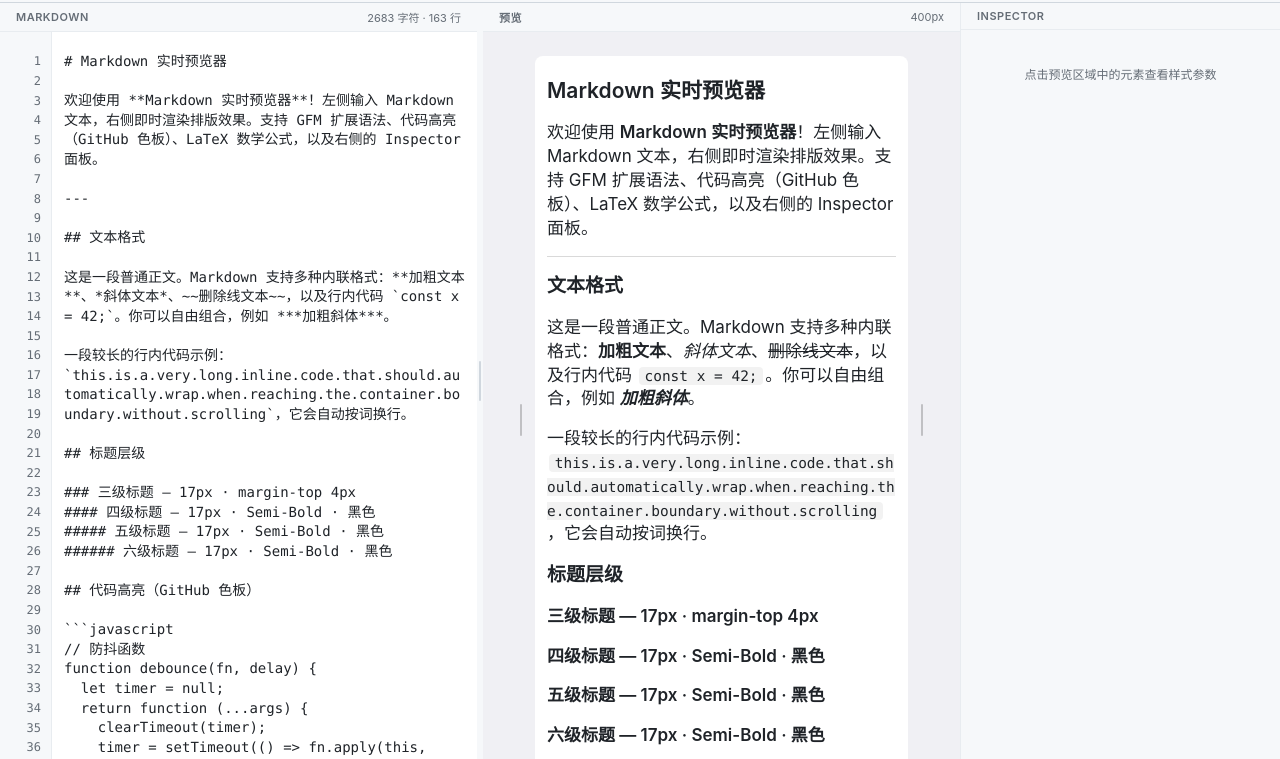
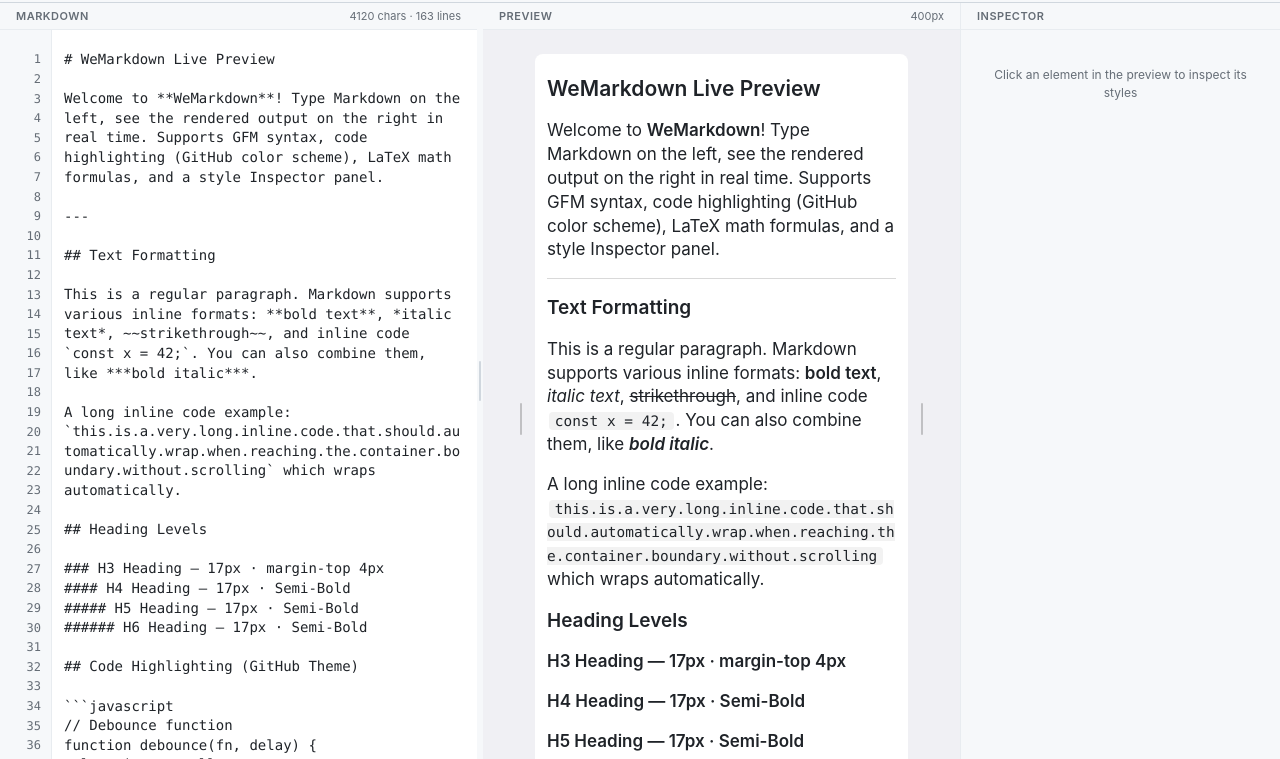
Before and after one commit to lincyin/wemarkdown, a plain HTML site: page index.html in a window 1280 px wide. Shown: the part 41-800 px from the top of the page. Drawn offline with nearby package versions, Linux system fonts and the light colour scheme.

Commit message:
Replace all Chinese content with English

````diff
--- a/app.js
+++ b/app.js
@@ -17,23 +17,18 @@
 
   var isDragging = false;
 
-  // ===== marked =====
   marked.setOptions({ breaks: true, gfm: true });
 
-  // ===== LaTeX 渲染 =====
   function renderLatex() {
-    // 块级公式 $$...$$
     var blocks = preview.querySelectorAll('p, li');
     for (var i = 0; i < blocks.length; i++) {
       var el = blocks[i];
       var html = el.innerHTML;
-      // 块级 $$...$$
       html = html.replace(/\$\$([^$]+?)\$\$/g, function(_, tex) {
         try {
           return '<div class="katex-display">' + katex.renderToString(tex.trim(), { displayMode: true, throwOnError: false }) + '</div>';
         } catch(e) { return _; }
       });
-      // 行内 $...$
       html = html.replace(/\$([^$\n]+?)\$/g, function(_, tex) {
         try {
           return '<span class="katex-inline">' + katex.renderToString(tex.trim(), { displayMode: false, throwOnError: false }) + '</span>';
@@ -43,9 +38,7 @@
     }
   }
 
-  // ===== 后处理 =====
   function postProcess() {
-    // 代码高亮
     var blocks = preview.querySelectorAll('pre code');
     for (var i = 0; i < blocks.length; i++) {
       var block = blocks[i];
@@ -61,28 +54,21 @@
         pre.insertBefore(label, pre.firstChild);
       }
     }
-    // LaTeX
     if (typeof katex !== 'undefined') { renderLatex(); }
-    // 包裹表格并设置蒙版
     wrapTables();
     updateTableMaxWidth();
-    // 列表序号宽度自适应
     adjustListWidths();
   }
 
-  /** 动态调整每个列表的序号宽度 */
   function adjustListWidths() {
-    // 1em ≈ 1 位数字宽度（tabular-nums）
-    var oneDigit = '1.2em';   // "9."
-    var twoDigit = '1.8em';   // "99."
-    var threeDigit = '2.4em'; // "999."
+    var oneDigit = '1.2em';
+    var twoDigit = '1.8em';
+    var threeDigit = '2.4em';
 
-    // 处理所有 ol
     var ols = preview.querySelectorAll('ol');
     for (var i = 0; i < ols.length; i++) {
       var ol = ols[i];
       var count = 0;
-      // 只计算直接子 li
       var children = ol.children;
       for (var c = 0; c < children.length; c++) {
         if (children[c].tagName === 'LI') count++;
@@ -91,20 +77,13 @@
       if (count >= 100) numWidth = threeDigit;
       else if (count >= 10) numWidth = twoDigit;
       else numWidth = oneDigit;
-
       ol.style.setProperty('--ol-num-width', numWidth);
-
-      // 处理同级的 ul（兄弟列表）：bullet 宽度始终与 1 位数字对齐
-      // 但混排时无序列表的 padding-left 需要与有序列表对齐
-      // 通过给父容器设置变量
     }
 
-    // 处理混排场景：查找相邻的 ul 和 ol
     var allLists = preview.querySelectorAll('ul, ol');
     for (var j = 0; j < allLists.length; j++) {
       var list = allLists[j];
       if (list.tagName === 'UL') {
-        // 检查是否有相邻的 ol 兄弟
         var sibling = list.previousElementSibling;
         while (sibling && sibling.tagName !== 'OL' && sibling.tagName !== 'UL') {
           sibling = sibling.previousElementSibling;
@@ -113,22 +92,17 @@
         while (nextSib && nextSib.tagName !== 'OL' && nextSib.tagName !== 'UL') {
           nextSib = nextSib.nextElementSibling;
         }
-
-        // 找到相邻 ol 的 num-width
         var adjacentOl = null;
         if (sibling && sibling.tagName === 'OL') adjacentOl = sibling;
         else if (nextSib && nextSib.tagName === 'OL') adjacentOl = nextSib;
 
         if (adjacentOl) {
           var olWidth = adjacentOl.style.getPropertyValue('--ol-num-width') || oneDigit;
-          // ul bullet 始终与个位数字对齐，但需要占据与 ol 相同的总宽度
-          // bullet 本身的宽度 = oneDigit，但 min-width 设为 olWidth（多出的空间在左侧留白）
           list.style.setProperty('--ul-bullet-width', olWidth);
         } else {
           list.style.setProperty('--ul-bullet-width', oneDigit);
         }
 
-        // 嵌套的 ul 也用父 ol 的宽度
         var parentLi = list.parentElement;
         if (parentLi && parentLi.tagName === 'LI') {
           var parentList = parentLi.parentElement;
@@ -145,22 +119,15 @@
     var tables = preview.querySelectorAll('table');
     for (var i = 0; i < tables.length; i++) {
       var table = tables[i];
-      // 避免重复包裹
       if (table.parentElement.classList.contains('table-scroll')) continue;
-
       var wrapper = document.createElement('div');
       wrapper.className = 'table-wrapper';
       var scroll = document.createElement('div');
       scroll.className = 'table-scroll';
-
       table.parentNode.insertBefore(wrapper, table);
       wrapper.appendChild(scroll);
       scroll.appendChild(table);
-
-      // 初始检测蒙版
       checkTableShadow(wrapper, scroll);
-
-      // 滚动时更新蒙版
       (function(w, s) {
         s.addEventListener('scroll', function() { checkTableShadow(w, s); });
       })(wrapper, scroll);
@@ -171,19 +138,10 @@
     var sl = scroll.scrollLeft;
     var sw = scroll.scrollWidth;
     var cw = scroll.clientWidth;
-
-    // 左侧有隐藏内容
-    if (sl > 1) {
-      wrapper.classList.add('shadow-left');
-    } else {
-      wrapper.classList.remove('shadow-left');
-    }
-    // 右侧有隐藏内容
-    if (sw - sl - cw > 1) {
-      wrapper.classList.add('shadow-right');
-    } else {
-      wrapper.classList.remove('shadow-right');
-    }
+    if (sl > 1) wrapper.classList.add('shadow-left');
+    else wrapper.classList.remove('shadow-left');
+    if (sw - sl - cw > 1) wrapper.classList.add('shadow-right');
+    else wrapper.classList.remove('shadow-right');
   }
 
   function updateTableMaxWidth() {
@@ -193,7 +151,6 @@
     for (var i = 0; i < cells.length; i++) {
       cells[i].style.maxWidth = maxCol + 'px';
     }
-    // 重新检测蒙版
     var wrappers = preview.querySelectorAll('.table-wrapper');
     for (var j = 0; j < wrappers.length; j++) {
       var scroll = wrappers[j].querySelector('.table-scroll');
@@ -210,7 +167,7 @@
   }
 
   function updateCharCount(text) {
-    charCount.textContent = text.length + ' 字符 · ' + text.split('\n').length + ' 行';
+    charCount.textContent = text.length + ' chars \u00B7 ' + text.split('\n').length + ' lines';
   }
 
   function showToast(msg) {
@@ -219,7 +176,6 @@
     setTimeout(function() { toastEl.classList.remove('show'); }, 2000);
   }
 
-  // ===== 行号 =====
   function updateLineNumbers() {
     var lines = editor.value.split('\n').length;
     var html = '';
@@ -236,7 +192,6 @@
     lineNumbers.scrollTop = editor.scrollTop;
   }
 
-  // ===== 编辑器 =====
   var renderTimer = null;
   editor.addEventListener('input', function() {
     clearTimeout(renderTimer);
@@ -252,7 +207,6 @@
     }
   });
 
-  // ===== 同步滚动 =====
   var eSc = false, pSc = false;
   editor.addEventListener('scroll', function() {
     syncLineNumberScroll();
@@ -268,7 +222,6 @@
     requestAnimationFrame(function() { pSc = false; });
   });
 
-  // ===== 编辑区/预览区 分隔拖拽 =====
   divider.addEventListener('mousedown', function(e) {
     e.preventDefault(); isDragging = true; divider.classList.add('active');
     document.body.style.cursor = 'col-resize'; document.body.style.userSelect = 'none';
@@ -289,7 +242,6 @@
     document.removeEventListener('mouseup', endDrag);
   }
 
-  // ===== 卡片宽度拖拽 =====
   var isCardDrag = false;
   function startCard(e) {
     e.preventDefault(); e.stopPropagation(); isCardDrag = true;
@@ -318,7 +270,6 @@
     document.removeEventListener('mouseup', endCard);
   }
 
-  // ===== 主题 =====
   var sunIcon = themeToggle.querySelector('.sun-icon');
   var moonIcon = themeToggle.querySelector('.moon-icon');
   function setTheme(dark) {
@@ -336,7 +287,6 @@
   var saved = localStorage.getItem('md-theme');
   if (saved === 'dark' || (!saved && window.matchMedia('(prefers-color-scheme: dark)').matches)) setTheme(true);
 
-  // ===== Inspector =====
   var highlightedEl = null;
   var activeLineNum = null;
 
@@ -354,7 +304,7 @@
     if (!preview.contains(e.target)) {
       if (highlightedEl) { highlightedEl.classList.remove('inspector-highlight'); highlightedEl = null; }
       clearSourceArrow();
-      inspectorContent.innerHTML = '<div class="inspector-placeholder">点击预览区域中的元素查看样式参数</div>';
+      inspectorContent.innerHTML = '<div class="inspector-placeholder">Click an element in the preview to inspect its styles</div>';
     }
   });
 
@@ -363,7 +313,6 @@
   }
 
   function highlightSourceLine(el) {
-    // 尝试通过文本内容在源码中查找对应行
     var text = el.textContent.trim();
     if (!text) return;
     var lines = editor.value.split('\n');
@@ -372,7 +321,6 @@
     for (var i = 0; i < lines.length; i++) {
       if (lines[i].indexOf(searchStr) !== -1) { bestLine = i; break; }
     }
-    // 模糊匹配：取前 10 个字符
     if (bestLine === -1) {
       searchStr = text.substring(0, Math.min(10, text.length));
       for (var j = 0; j < lines.length; j++) {
@@ -394,7 +342,7 @@
     var cls = el.className ? el.className.replace('inspector-highlight','').trim() : '';
     var h = '<span class="inspector-tag">&lt;' + tag + '&gt;</span>';
     if (cls) h += '<div style="font-size:10px;color:var(--text-secondary);margin-bottom:10px">.' + cls.split(' ').join(' .') + '</div>';
-    h += sec('排版', [
+    h += sec('Typography', [
       ['font-family', shortFont(cs.fontFamily)],
       ['font-size', cs.fontSize],
       ['font-weight', cs.fontWeight],
@@ -404,11 +352,11 @@
       ['text-transform', cs.textTransform !== 'none' ? cs.textTransform : null],
       ['font-variant-numeric', cs.fontVariantNumeric !== 'normal' ? cs.fontVariantNumeric : null]
     ]);
-    h += sec('颜色', [
+    h += sec('Color', [
       ['color', cs.color, true],
       ['background', cs.backgroundColor !== 'rgba(0, 0, 0, 0)' ? cs.backgroundColor : null, true]
     ]);
-    h += sec('盒模型', [
+    h += sec('Box Model', [
       ['width', Math.round(el.offsetWidth) + 'px'],
       ['height', Math.round(el.offsetHeight) + 'px'],
       ['padding', cs.padding],
@@ -416,7 +364,7 @@
       ['border', cs.borderWidth !== '0px' ? cs.border : null],
       ['border-radius', cs.borderRadius !== '0px' ? cs.borderRadius : null]
     ]);
-    h += sec('显示', [
+    h += sec('Display', [
       ['display', cs.display],
       ['position', cs.position !== 'static' ? cs.position : null],
       ['overflow', cs.overflow !== 'visible' ? cs.overflow : null]
@@ -442,31 +390,30 @@
     return c > 1 ? first + ' +' + (c-1) : first;
   }
 
-  // ===== 示例内容 =====
   var defaultContent = [
-    '# Markdown 实时预览器',
+    '# WeMarkdown Live Preview',
     '',
-    '欢迎使用 **Markdown 实时预览器**！左侧输入 Markdown 文本，右侧即时渲染排版效果。支持 GFM 扩展语法、代码高亮（GitHub 色板）、LaTeX 数学公式，以及右侧的 Inspector 面板。',
+    'Welcome to **WeMarkdown**! Type Markdown on the left, see the rendered output on the right in real time. Supports GFM syntax, code highlighting (GitHub color scheme), LaTeX math formulas, and a style Inspector panel.',
     '',
     '---',
     '',
-    '## 文本格式',
+    '## Text Formatting',
     '',
-    '这是一段普通正文。Markdown 支持多种内联格式：**加粗文本**、*斜体文本*、~~删除线文本~~，以及行内代码 `const x = 42;`。你可以自由组合，例如 ***加粗斜体***。',
+    'This is a regular paragraph. Markdown supports various inline formats: **bold text**, *italic text*, ~~strikethrough~~, and inline code `const x = 42;`. You can also combine them, like ***bold italic***.',
     '',
-    '一段较长的行内代码示例：`this.is.a.very.long.inline.code.that.should.automatically.wrap.when.reaching.the.container.boundary.without.scrolling`，它会自动按词换行。',
+    'A long inline code example: `this.is.a.very.long.inline.code.that.should.automatically.wrap.when.reaching.the.container.boundary.without.scrolling` which wraps automatically.',
     '',
-    '## 标题层级',
+    '## Heading Levels',
     '',
-    '### 三级标题 — 17px · margin-top 4px',
-    '#### 四级标题 — 17px · Semi-Bold · 黑色',
-    '##### 五级标题 — 17px · Semi-Bold · 黑色',
-    '###### 六级标题 — 17px · Semi-Bold · 黑色',
+    '### H3 Heading \u2014 17px \u00B7 margin-top 4px',
+    '#### H4 Heading \u2014 17px \u00B7 Semi-Bold',
+    '##### H5 Heading \u2014 17px \u00B7 Semi-Bold',
+    '###### H6 Heading \u2014 17px \u00B7 Semi-Bold',
     '',
-    '## 代码高亮（GitHub 色板）',
+    '## Code Highlighting (GitHub Theme)',
     '',
     '```javascript',
-    '// 防抖函数',
+    '// Debounce function',
     'function debounce(fn, delay) {',
     '  let timer = null;',
     '  return function (...args) {',
@@ -485,7 +432,7 @@
     '',
     '@lru_cache(maxsize=None)',
     'def fibonacci(n: int) -> int:',
-    '    """递归计算斐波那契数列"""',
+    '    """Recursively compute Fibonacci numbers with caching"""',
     '    if n <= 1:',
     '        return n',
     '    return fibonacci(n - 1) + fibonacci(n - 2)',
@@ -504,112 +451,111 @@
     '}',
     '```',
     '',
-    '## LaTeX 数学公式',
+    '## LaTeX Math Formulas',
     '',
-    '行内公式：质能方程 $E = mc^2$，勾股定理 $a^2 + b^2 = c^2$。',
+    'Inline formulas: the mass-energy equivalence $E = mc^2$, the Pythagorean theorem $a^2 + b^2 = c^2$.',
     '',
-    '块级公式：',
+    'Block formulas:',
     '',
     '$$\\int_{-\\infty}^{\\infty} e^{-x^2} dx = \\sqrt{\\pi}$$',
     '',
     '$$\\sum_{n=1}^{\\infty} \\frac{1}{n^2} = \\frac{\\pi^2}{6}$$',
     '',
-    '## 引用',
+    '## Blockquote',
     '',
-    '> 好的设计是尽可能少的设计。',
+    '> Good design is as little design as possible.',
     '>',
-    '> — Dieter Rams',
+    '> \u2014 Dieter Rams',
     '',
-    '## 列表',
+    '## Lists',
     '',
-    '### 无序列表',
-    '- 实时预览 — 输入即见结果',
-    '- 深色 / 亮色主题切换',
-    '- 同步滚动',
-    '- 宽度可调卡片',
-    '- Inspector 样式面板',
+    '### Unordered List',
+    '- Live preview \u2014 instant rendering',
+    '- Dark / light theme toggle',
+    '- Synchronized scrolling',
+    '- Adjustable card width',
+    '- Inspector style panel',
     '',
-    '### 有序列表',
-    '1. 在左侧编写 Markdown',
-    '2. 右侧即时渲染排版效果',
-    '3. 拖拽卡片两侧的竖线把手调整宽度',
-    '4. 点击元素在右侧面板查看样式',
-    '5. 切换亮色 / 暗色主题',
-    '6. 代码块自动高亮',
-    '7. 表格、引用、列表完整支持',
-    '8. 支持 LaTeX 数学公式',
-    '9. 超过一位数序号自动对齐',
-    '10. 无序列表圆点与有序列表序号等宽',
-    '11. 嵌套列表遵循对齐规则',
-    '12. 所有文本行高 140%',
+    '### Ordered List',
+    '1. Write Markdown on the left',
+    '2. See rendered output on the right',
+    '3. Drag the handles to adjust card width',
+    '4. Click elements to inspect styles',
+    '5. Toggle dark / light theme',
+    '6. Code blocks with syntax highlighting',
+    '7. Full support for tables, quotes, and lists',
+    '8. LaTeX math formula rendering',
+    '9. Auto-aligned multi-digit numbers',
+    '10. Bullet width matches ordered list numbers',
+    '11. Nested lists follow alignment rules',
+    '12. All text uses 140% line height',
     '',
-    '### 无序列表嵌套无序列表',
-    '- 前端技术栈',
+    '### Unordered Nested in Unordered',
+    '- Frontend Stack',
     '  - HTML / CSS / JavaScript',
     '  - React / Vue / Svelte',
     '  - Webpack / Vite / Rollup',
-    '- 后端技术栈',
+    '- Backend Stack',
     '  - Node.js / Deno / Bun',
     '  - Python / Go / Rust',
     '',
-    '### 有序列表嵌套有序列表',
-    '1. 项目启动阶段',
-    '   1. 需求分析与评审',
-    '   2. 技术方案设计',
-    '   3. 任务拆分与排期',
-    '2. 开发阶段',
-    '   1. 环境搭建',
-    '   2. 核心功能开发',
-    '   3. 联调与自测',
-    '3. 上线阶段',
-    '   1. 代码审查',
-    '   2. 灰度发布',
-    '   3. 全量上线',
+    '### Ordered Nested in Ordered',
+    '1. Project Initiation',
+    '   1. Requirements analysis',
+    '   2. Technical design',
+    '   3. Task breakdown and scheduling',
+    '2. Development Phase',
+    '   1. Environment setup',
+    '   2. Core feature development',
+    '   3. Integration testing',
+    '3. Launch Phase',
+    '   1. Code review',
+    '   2. Staged rollout',
+    '   3. Full deployment',
     '',
-    '### 有序列表嵌套无序列表',
-    '1. 早餐选项',
-    '   - 牛奶 + 麦片',
-    '   - 豆浆 + 油条',
-    '   - 咖啡 + 三明治',
-    '2. 午餐选项',
-    '   - 拌面',
-    '   - 盖浇饭',
-    '   - 沙拉',
+    '### Ordered with Nested Unordered',
+    '1. Breakfast Options',
+    '   - Milk + cereal',
+    '   - Coffee + sandwich',
+    '   - Juice + toast',
+    '2. Lunch Options',
+    '   - Pasta',
+    '   - Rice bowl',
+    '   - Salad',
     '',
-    '### 无序列表嵌套有序列表',
-    '- 学习计划',
-    '  1. 阅读官方文档',
-    '  2. 完成基础教程',
-    '  3. 动手写一个小项目',
-    '- 运动计划',
-    '  1. 热身 10 分钟',
-    '  2. 跑步 30 分钟',
-    '  3. 拉伸 10 分钟',
+    '### Unordered with Nested Ordered',
+    '- Study Plan',
+    '  1. Read official documentation',
+    '  2. Complete basic tutorials',
+    '  3. Build a small project',
+    '- Workout Plan',
+    '  1. Warm up for 10 minutes',
+    '  2. Run for 30 minutes',
+    '  3. Stretch for 10 minutes',
     '',
-    '### 任务列表',
-    '- [x] 正文排版参数',
-    '- [x] 代码高亮 — GitHub 色板',
-    '- [x] LaTeX 公式渲染',
-    '- [x] 深色模式',
-    '- [ ] 导出为 PDF',
+    '### Task List',
+    '- [x] Text layout parameters',
+    '- [x] Code highlighting \u2014 GitHub theme',
+    '- [x] LaTeX formula rendering',
+    '- [x] Dark mode',
+    '- [ ] Export to PDF',
     '',
-    '## 表格',
+    '## Table',
     '',
-    '| 属性 | 浅色模式 | 深色模式 |',
-    '|------|----------|----------|',
-    '| 正文字号 | 17px | 17px |',
-    '| 行高 | 140% | 140% |',
-    '| 预览区背景 | #F0F0F4 | #18181B |',
-    '| 卡片背景 | #FFFFFF | #252528 |',
-    '| 行内代码背景 | rgba(0,0,0,0.05) | rgba(255,255,255,0.1) |',
-    '| 分隔线颜色 | rgba(0,0,0,0.15) | rgba(255,255,255,0.15) |',
+    '| Property | Light Mode | Dark Mode |',
+    '|----------|------------|-----------|',
+    '| Body font size | 17px | 17px |',
+    '| Line height | 140% | 140% |',
+    '| Preview background | #F0F0F4 | #18181B |',
+    '| Card background | #FFFFFF | #252528 |',
+    '| Inline code bg | rgba(0,0,0,0.05) | rgba(255,255,255,0.1) |',
+    '| Separator color | rgba(0,0,0,0.15) | rgba(255,255,255,0.15) |',
     '',
     '---',
     '',
-    '> **提示**：点击右侧预览区中的任何元素，在 Inspector 面板中查看其完整样式参数。'
+    '> **Tip**: Click any element in the preview area to inspect its full style parameters in the Inspector panel on the right.'
   ].join('\n');
 
-  // ===== 初始化 =====
   editor.value = defaultContent;
   renderMarkdown();
 })();
--- a/index.html
+++ b/index.html
@@ -1,19 +1,15 @@
 <!DOCTYPE html>
-<html lang="zh-CN">
+<html lang="en">
 <head>
   <meta charset="UTF-8" />
   <meta name="viewport" content="width=device-width, initial-scale=1.0" />
   <title>WeMarkdown</title>
   <link rel="icon" type="image/svg+xml" href="favicon.svg" />
   <link rel="stylesheet" href="style.css" />
-  <!-- highlight.js GitHub 主题 -->
   <link rel="stylesheet" href="lib/github-hljs.min.css" id="code-theme-light" />
   <link rel="stylesheet" href="lib/github-dark-hljs.min.css" id="code-theme-dark" disabled />
-  <!-- marked v4.3.0 UMD -->
   <script src="lib/marked.min.js"></script>
-  <!-- highlight.js 浏览器 UMD 版（含全语言） -->
   <script src="lib/highlight.min.js"></script>
-  <!-- KaTeX：LaTeX 公式渲染 -->
   <link rel="stylesheet" href="https://cdn.jsdelivr.net/npm/katex@0.16.9/dist/katex.min.css" />
   <script src="https://cdn.jsdelivr.net/npm/katex@0.16.9/dist/katex.min.js"></script>
 </head>
@@ -25,7 +21,7 @@
       <span class="toolbar-title">WeMarkdown</span>
     </div>
     <div class="toolbar-right">
-      <button class="tool-btn icon-btn" id="theme-toggle" title="切换主题">
+      <button class="tool-btn icon-btn" id="theme-toggle" title="Toggle theme">
         <svg width="18" height="18" viewBox="0 0 24 24" fill="none" stroke="currentColor" stroke-width="2" class="sun-icon"><circle cx="12" cy="12" r="5"/><line x1="12" y1="1" x2="12" y2="3"/><line x1="12" y1="21" x2="12" y2="23"/><line x1="4.22" y1="4.22" x2="5.64" y2="5.64"/><line x1="18.36" y1="18.36" x2="19.78" y2="19.78"/><line x1="1" y1="12" x2="3" y2="12"/><line x1="21" y1="12" x2="23" y2="12"/><line x1="4.22" y1="19.78" x2="5.64" y2="18.36"/><line x1="18.36" y1="5.64" x2="19.78" y2="4.22"/></svg>
         <svg width="18" height="18" viewBox="0 0 24 24" fill="none" stroke="currentColor" stroke-width="2" class="moon-icon" style="display:none"><path d="M21 12.79A9 9 0 1 1 11.21 3 7 7 0 0 0 21 12.79z"/></svg>
       </button>
@@ -33,41 +29,37 @@
   </header>
 
   <main class="editor-container">
-    <!-- 编辑区 -->
     <div class="panel editor-panel">
       <div class="panel-header">
         <span class="panel-label">Markdown</span>
-        <span class="char-count" id="char-count">0 字符</span>
+        <span class="char-count" id="char-count">0 chars</span>
       </div>
       <div class="editor-body">
         <div class="line-numbers" id="line-numbers"></div>
-        <textarea id="editor" spellcheck="false" placeholder="在此输入 Markdown 内容..."></textarea>
+        <textarea id="editor" spellcheck="false" placeholder="Type Markdown here..."></textarea>
       </div>
     </div>
 
     <div class="divider" id="divider"><div class="divider-line"></div></div>
 
-    <!-- 预览区 -->
     <div class="panel preview-panel">
       <div class="panel-header">
-        <span class="panel-label">预览</span>
+        <span class="panel-label">Preview</span>
         <span class="width-label" id="width-label">400px</span>
       </div>
       <div class="preview-bg" id="preview-bg">
         <div class="preview-card" id="preview-card">
           <div class="markdown-body" id="preview"></div>
         </div>
-        <!-- 左右拖拽把手（sticky，始终可见） -->
         <div class="card-handle card-handle-left" id="card-handle-left"><div class="card-handle-bar"></div></div>
         <div class="card-handle card-handle-right" id="card-handle-right"><div class="card-handle-bar"></div></div>
       </div>
     </div>
 
-    <!-- Inspector 面板 -->
     <div class="inspector-panel" id="inspector-panel">
       <div class="panel-header"><span class="panel-label">Inspector</span></div>
       <div class="inspector-content" id="inspector-content">
-        <div class="inspector-placeholder">点击预览区域中的元素查看样式参数</div>
+        <div class="inspector-placeholder">Click an element in the preview to inspect its styles</div>
       </div>
     </div>
   </main>
````
Also changed, not shown: style.css (+30 -30 lines).
